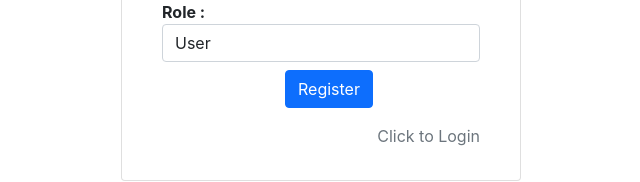
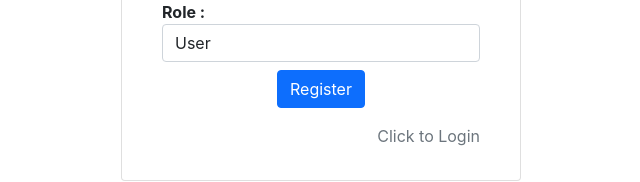
Before and after one commit to MITHUNMP157/student-management-system, a React (Create React App) app in the folder frontend/: page /#/register-portal in a window 1280 px wide. Shown: the part 331-513 px from the top of the page, without its empty margins (319-959 px from the left). Built offline with nearby package versions, Linux system fonts and the light colour scheme; no server answers.

Commit message:
register btn

```diff
--- a/frontend/src/component/register-login/RegisterPortal.js
+++ b/frontend/src/component/register-login/RegisterPortal.js
@@ -91,7 +91,7 @@ const RegisterPortal = () => {
                 </select>
               </div>
               <div>
-                <button className="register-btn btn btn-primary mt-2 ms-3">
+                <button className="register-btn btn btn-primary mt-2">
                   Register
                 </button>
               </div>
```
